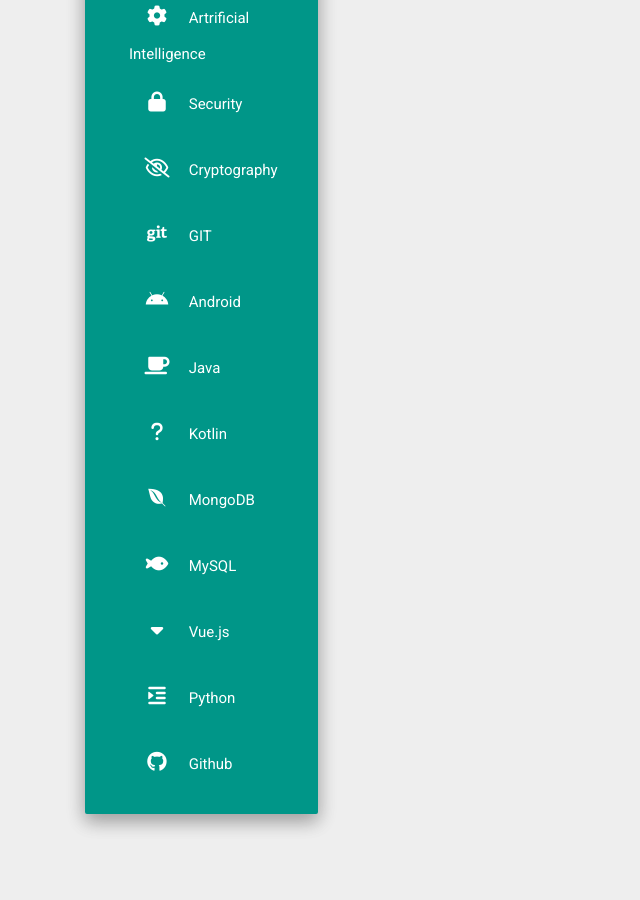
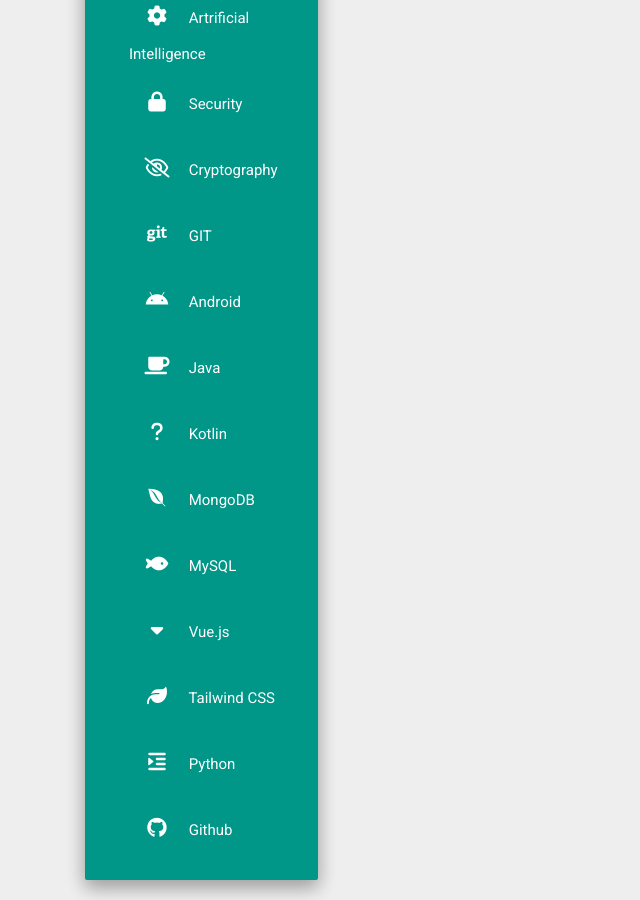
Before and after one commit to tunjos/learn.tunjos.co, a Jekyll site: the page built from index.html, in a window 1280 px wide and 900 px high, scrolled down 670 px. Shown: the whole window, without its empty margins (0-640 px from the left). Built offline with Jekyll 4.4.1, drawn with Linux system fonts in a browser that asks for light colours; nearby versions of some CDN libraries; the list of posts is cut into pages by our own code; before the commit the page ends 1504 px from its top, so only the background shows below that.

Commit message:
_config.yml: Add /tailwind/

```diff
--- a/_config.yml
+++ b/_config.yml
@@ -56,6 +56,9 @@
     - text: Vue.js
       url: /vue/
       icon: fa-caret-down
+    - text: Tailwind CSS
+      url: /tailwind/
+      icon: fa-leaf
     - text: Python
       url: /python/
       icon: fa-indent
```
